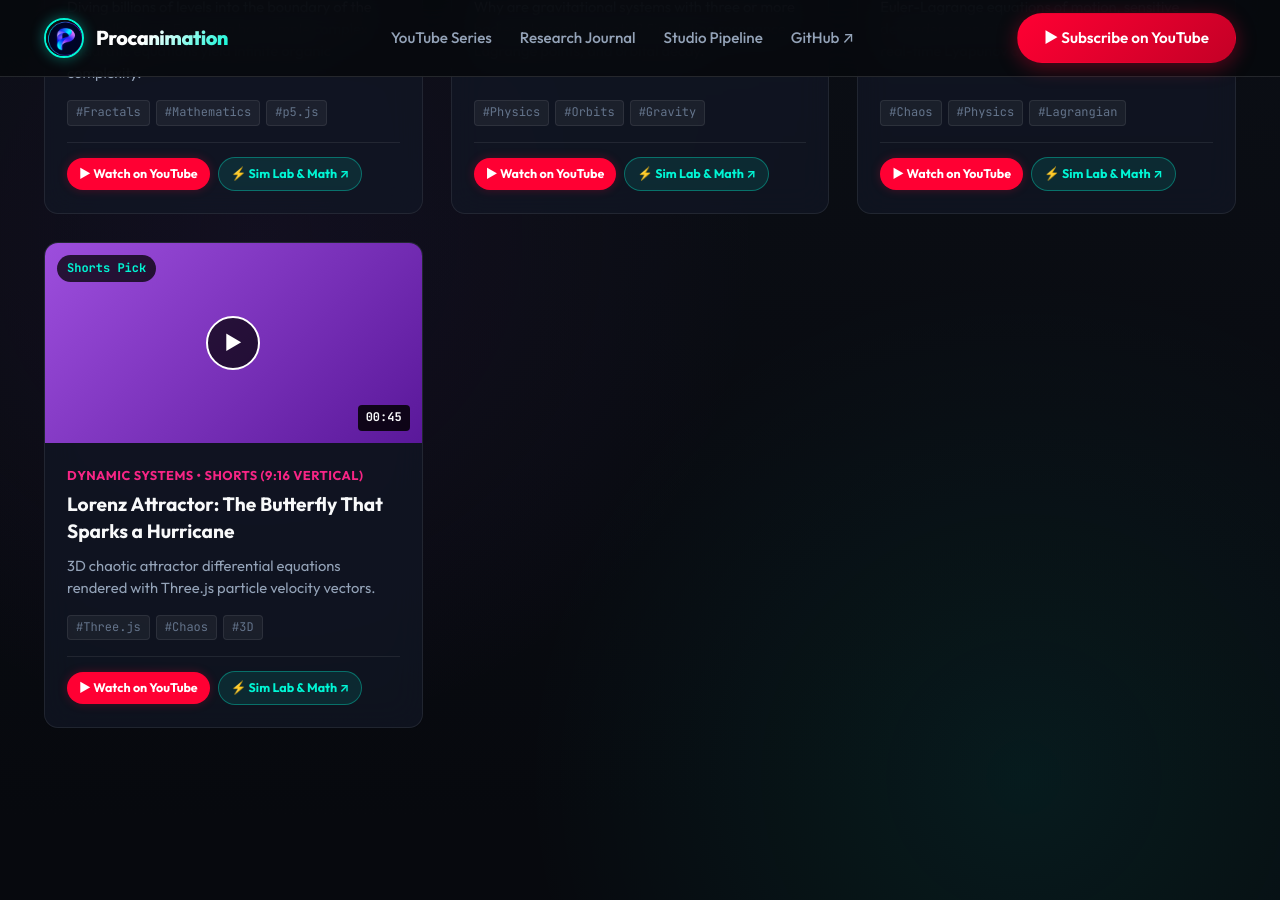
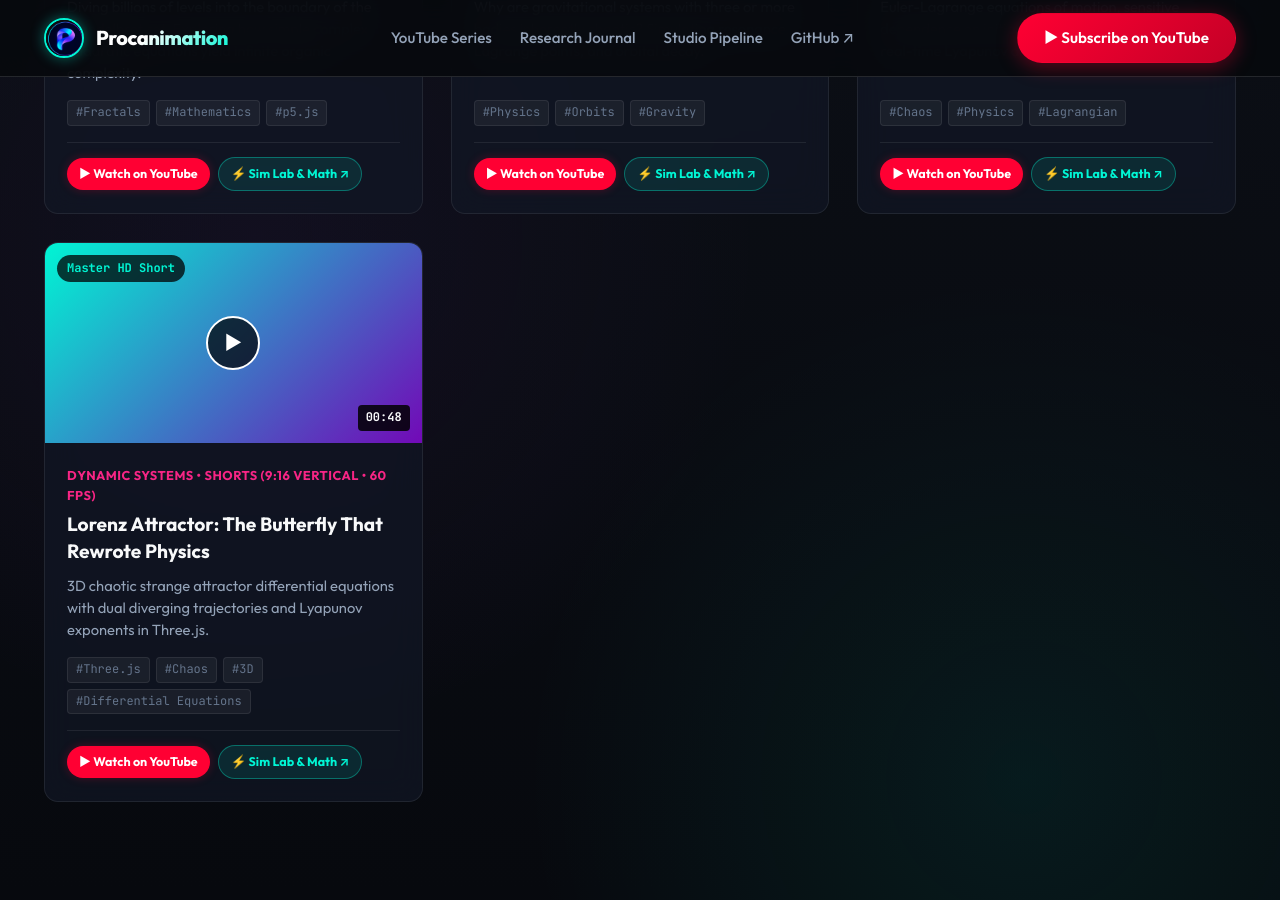
Before and after one commit to procanimation/procanimation.github.io, a Jekyll site: the page built from index.html, in a window 1280 px wide and 900 px high, scrolled down 1743 px. Built offline with Jekyll 4.4.1, drawn with Linux system fonts in a browser that asks for light colours; some of the changed text lies outside the part shown.

Commit message:
feat(lorenz): add 3D Lorenz attractor interactive lab and showcase card

```diff
--- a/_data/youtube.yml
+++ b/_data/youtube.yml
@@ -32,13 +32,13 @@
   video_url: "https://youtube.com/@procanimation"
   article_url: "/2026/09/27/chaos-theory-double-pendulum.html"
 
-- title: "Lorenz Attractor: The Butterfly That Sparks a Hurricane"
+- title: "Lorenz Attractor: The Butterfly That Rewrote Physics"
   series: "Dynamic Systems"
-  format: "Shorts (9:16 Vertical)"
-  duration: "00:45"
-  description: "3D chaotic attractor differential equations rendered with Three.js particle velocity vectors."
-  tags: ["Three.js", "Chaos", "3D"]
-  badge: "Shorts Pick"
-  gradient: "linear-gradient(135deg, #9d4edd, #5a189a)"
+  format: "Shorts (9:16 Vertical • 60 FPS)"
+  duration: "00:48"
+  description: "3D chaotic strange attractor differential equations with dual diverging trajectories and Lyapunov exponents in Three.js."
+  tags: ["Three.js", "Chaos", "3D", "Differential Equations"]
+  badge: "Master HD Short"
+  gradient: "linear-gradient(135deg, #00f5d4, #7209b7)"
   video_url: "https://youtube.com/@procanimation"
-  article_url: "/2026/09/27/chaos-theory-double-pendulum.html"
+  article_url: "/experiments/lorenz-attractor.html"
--- /dev/null
+++ b/experiments/lorenz-attractor.html
@@ -0,0 +1,341 @@
+---
+layout: article
+title: "The Lorenz Attractor: The Butterfly That Rewrote Physics"
+tagline: "Deterministic Chaos, Strange Attractors & The Butterfly Effect"
+description: "How a tiny roundoff error in Edward Lorenz's 1963 atmospheric convection model destroyed Laplacian determinism and founded modern chaos theory."
+category: "Chaos Theory & Dynamic Systems"
+permalink: /experiments/lorenz-attractor.html
+---
+
+<p class="article-lead">
+  In the winter of 1961, meteorologist and mathematician <strong>Edward Lorenz</strong> entered a set of numbers into a Royal McBee LGP-30 computer simulating atmospheric convection. Trying to save time, he started the simulation halfway through, typing <code>0.506</code> instead of the full precision <code>0.506127</code>. When he returned, the new simulation did not match the original—it had diverged into an entirely different weather system.
+</p>
+
+<!-- SPATIAL GLASSMORPHIC SIMULATION LAB (3D LORENZ ATTRACTOR) -->
+<div class="interactive-simulation-box" id="lorenzLab">
+  <div class="simulation-header">
+    <div class="sim-title">
+      <span class="sim-status-dot"></span>
+      <span>3D CHAOTIC STRANGE ATTRACTOR OBSERVATORY</span>
+      <span class="sim-tag">Three.js WebGL Engine</span>
+    </div>
+    <div class="sim-legend">
+      <span class="legend-a">Trajectory A (x₀ = 0.1000)</span>
+      <span class="legend-b">Trajectory B (x₀ = 0.1001)</span>
+    </div>
+  </div>
+
+  <div class="canvas-stage" style="height: 540px; position: relative;">
+    <div id="lorenzCanvasContainer" style="width: 100%; height: 100%;"></div>
+
+    <!-- Floating Telemetry HUD -->
+    <div class="canvas-hud">
+      <div class="hud-row">
+        <span class="hud-label">PARAMETERS:</span>
+        <span class="hud-val">σ=10.0, ρ=28.0, β=2.67</span>
+      </div>
+      <div class="hud-row">
+        <span class="hud-label">DIVERGENCE:</span>
+        <span id="hudDelta" class="hud-val">|Δx| = 0.000100</span>
+      </div>
+      <div class="hud-row">
+        <span class="hud-label">LYAPUNOV EXP:</span>
+        <span class="hud-val">λ ≈ +0.9056</span>
+      </div>
+      <div class="hud-row">
+        <span class="hud-label">FRACTAL DIM:</span>
+        <span class="hud-val">D ≈ 2.06</span>
+      </div>
+      <div class="hud-hint">Click & Drag to Rotate 3D Camera • Wheel to Zoom</div>
+    </div>
+  </div>
+
+  <!-- Interactive Control Toolbar -->
+  <div class="simulation-toolbar">
+    <div class="toolbar-section">
+      <span class="toolbar-label">Attractor Presets:</span>
+      <div class="sim-btn-group">
+        <button class="sim-btn" onclick="window.setLorenzPreset('standard')">Standard Butterfly (ρ=28)</button>
+        <button class="sim-btn" onclick="window.setLorenzPreset('turbulent')">High Turbulence (ρ=99)</button>
+        <button class="sim-btn" onclick="window.setLorenzPreset('periodic')">Limit Cycle (ρ=14)</button>
+        <button class="sim-btn" onclick="window.resetLorenzSim()">↺ Reset</button>
+      </div>
+    </div>
+
+    <div class="toolbar-section">
+      <button class="sim-btn primary-glow" onclick="window.toggleLorenzPerturbation()">
+        <span>⚡ Perturb +0.0001</span>
+      </button>
+    </div>
+  </div>
+</div>
+
+<!-- Three.js CDN and Interactive Script -->
+<script src="https://cdnjs.cloudflare.com/ajax/libs/three.js/r128/three.min.js"></script>
+<script>
+(function() {
+  const container = document.getElementById('lorenzCanvasContainer');
+  if (!container) return;
+
+  let width = container.clientWidth || 800;
+  let height = container.clientHeight || 540;
+
+  const scene = new THREE.Scene();
+  scene.fog = new THREE.FogExp2(0x04060c, 0.002);
+
+  const camera = new THREE.PerspectiveCamera(50, width / height, 0.1, 1000);
+  camera.position.set(0, 8, 80);
+
+  const renderer = new THREE.WebGLRenderer({ antialias: true, alpha: false });
+  renderer.setSize(width, height);
+  renderer.setPixelRatio(Math.min(window.devicePixelRatio || 1, 2));
+  renderer.setClearColor(0x04060c, 1.0);
+  container.appendChild(renderer.domElement);
+
+  let sigma = 10.0, rho = 28.0, beta = 8.0 / 3.0;
+  const MAX_POINTS = 2600;
+
+  function makeTraj(xInit, colorHex) {
+    const geo = new THREE.BufferGeometry();
+    const pos = new Float32Array(MAX_POINTS * 3);
+    const cols = new Float32Array(MAX_POINTS * 3);
+    geo.setAttribute('position', new THREE.BufferAttribute(pos, 3));
+    geo.setAttribute('color', new THREE.BufferAttribute(cols, 3));
+
+    const mat = new THREE.LineBasicMaterial({
+      vertexColors: true,
+      transparent: true,
+      opacity: 0.9,
+      blending: THREE.AdditiveBlending
+    });
+
+    const line = new THREE.Line(geo, mat);
+    scene.add(line);
+
+    const head = new THREE.Mesh(
+      new THREE.SphereGeometry(1.2, 16, 16),
+      new THREE.MeshBasicMaterial({ color: colorHex })
+    );
+    scene.add(head);
+
+    return { x: xInit, y: 0.0, z: 0.0, pts: [], line, head, col: new THREE.Color(colorHex) };
+  }
+
+  let tA = makeTraj(0.1000, 0x00f5d4);
+  let tB = makeTraj(0.1001, 0xf72585);
+
+  function step(t, dt) {
+    const dx = sigma * (t.y - t.x) * dt;
+    const dy = (t.x * (rho - t.z) - t.y) * dt;
+    const dz = (t.x * t.y - beta * t.z) * dt;
+    t.x += dx; t.y += dy; t.z += dz;
+
+    t.pts.push(new THREE.Vector3(t.x * 1.4, t.y * 1.4, (t.z - 25) * 1.4));
+    if (t.pts.length > MAX_POINTS) t.pts.shift();
+
+    const pArray = t.line.geometry.attributes.position.array;
+    const cArray = t.line.geometry.attributes.color.array;
+    const n = t.pts.length;
+
+    for (let i = 0; i < n; i++) {
+      const pt = t.pts[i];
+      pArray[i * 3] = pt.x; pArray[i * 3 + 1] = pt.y; pArray[i * 3 + 2] = pt.z;
+      const alpha = (i / n);
+      cArray[i * 3] = t.col.r * alpha;
+      cArray[i * 3 + 1] = t.col.g * alpha;
+      cArray[i * 3 + 2] = t.col.b * alpha;
+    }
+    t.line.geometry.setDrawRange(0, n);
+    t.line.geometry.attributes.position.needsUpdate = true;
+    t.line.geometry.attributes.color.needsUpdate = true;
+    t.head.position.set(t.x * 1.4, t.y * 1.4, (t.z - 25) * 1.4);
+  }
+
+  // Prepopulate
+  for (let k = 0; k < 120; k++) { step(tA, 0.008); step(tB, 0.008); }
+
+  let isUserInteracting = false;
+  let prevMouseX = 0, prevMouseY = 0;
+  let rotX = 0.1, rotY = 0.0;
+
+  renderer.domElement.addEventListener('mousedown', (e) => {
+    isUserInteracting = true;
+    prevMouseX = e.clientX;
+    prevMouseY = e.clientY;
+  });
+  window.addEventListener('mouseup', () => isUserInteracting = false);
+  renderer.domElement.addEventListener('mousemove', (e) => {
+    if (!isUserInteracting) return;
+    const dx = e.clientX - prevMouseX;
+    const dy = e.clientY - prevMouseY;
+    prevMouseX = e.clientX;
+    prevMouseY = e.clientY;
+    rotY += dx * 0.008;
+    rotX += dy * 0.008;
+  });
+
+  let timeClock = 0;
+  function animate() {
+    requestAnimationFrame(animate);
+    for (let s = 0; s < 5; s++) { step(tA, 0.009); step(tB, 0.009); }
+
+    timeClock += 0.01;
+    if (!isUserInteracting) {
+      rotY = timeClock * 0.3;
+    }
+
+    const dist = 75;
+    camera.position.x = Math.sin(rotY) * Math.cos(rotX) * dist;
+    camera.position.z = Math.cos(rotY) * Math.cos(rotX) * dist;
+    camera.position.y = Math.sin(rotX) * dist + 10;
+    camera.lookAt(0, 0, 0);
+
+    const delta = Math.hypot(tA.x - tB.x, tA.y - tB.y, tA.z - tB.z);
+    const hudDelta = document.getElementById('hudDelta');
+    if (hudDelta) hudDelta.textContent = `|Δ| = ${delta.toFixed(4)}`;
+
+    renderer.render(scene, camera);
+  }
+  animate();
+
+  window.addEventListener('resize', () => {
+    width = container.clientWidth;
+    height = container.clientHeight;
+    camera.aspect = width / height;
+    camera.updateProjectionMatrix();
+    renderer.setSize(width, height);
+  });
+
+  window.setLorenzPreset = function(preset) {
+    if (preset === 'standard') { rho = 28.0; }
+    else if (preset === 'turbulent') { rho = 99.0; }
+    else if (preset === 'periodic') { rho = 14.0; }
+    window.resetLorenzSim();
+  };
+
+  window.resetLorenzSim = function() {
+    tA.pts = []; tB.pts = [];
+    tA.x = 0.1000; tA.y = 0.0; tA.z = 0.0;
+    tB.x = 0.1001; tB.y = 0.0; tB.z = 0.0;
+  };
+
+  window.toggleLorenzPerturbation = function() {
+    tB.x += 0.001;
+  };
+})();
+</script>
+
+<!-- THE FRACTAL & CHAOS LEXICON -->
+<h3>The Dynamic Systems Lexicon</h3>
+<div class="chaos-lexicon-grid">
+  <div class="lexicon-card">
+    <h4>Strange Attractor</h4>
+    <p>A bounded set in phase space to which trajectories converge, yet within which motion is completely non-periodic and chaotic.</p>
+  </div>
+  <div class="lexicon-card">
+    <h4>Lyapunov Exponent ($\lambda > 0$)</h4>
+    <p>The rate at which infinitesimally close trajectories separate exponentially over time: $|\Delta \mathbf{x}(t)| \approx |\Delta \mathbf{x}(0)| e^{\lambda t}$.</p>
+  </div>
+  <div class="lexicon-card">
+    <h4>Phase Space Dimensionality</h4>
+    <p>A 3D continuum $(x, y, z)$ describing temperature, convective velocity, and thermal gradient simultaneously.</p>
+  </div>
+  <div class="lexicon-card">
+    <h4>Hausdorff Dimension ($D \approx 2.06$)</h4>
+    <p>The butterfly attractor is not a 2D surface nor a 3D volume, but an infinitely folded fractal sheet of dimension ~2.06.</p>
+  </div>
+</div>
+
+<!-- MATHEMATICAL DERIVATIONS -->
+<h2>1. The Non-Linear Differential Equations</h2>
+<p>
+  Edward Lorenz derived these equations by performing a 3-mode Galerkin truncation of the Navier-Stokes and heat transfer equations for a 2D fluid layer heated from below (Rayleigh-Bénard convection):
+</p>
+
+<div class="math-derivation-box">
+  <div class="math-title">The Lorenz System (1963)</div>
+  $$\frac{dx}{dt} = \sigma (y - x)$$
+  $$\frac{dy}{dt} = x (\rho - z) - y$$
+  $$\frac{dz}{dt} = x y - \beta z$$
+</div>
+
+<p>
+  The variables represent physical atmospheric state parameters:
+</p>
+<ul>
+  <li><strong>$x$ (Convective Intensity):</strong> Proportional to the circulating velocity of fluid flow.</li>
+  <li><strong>$y$ (Temperature Difference):</strong> Proportional to the horizontal temperature gradient between ascending and descending fluid currents.</li>
+  <li><strong>$z$ (Thermal Inversion):</strong> Distortion of the vertical temperature profile from pure linearity.</li>
+</ul>
+
+<h2>2. Volume Contraction & Dissipation</h2>
+<p>
+  The Lorenz system is strictly <strong>dissipative</strong>, meaning phase space volumes shrink exponentially to zero. We can compute the divergence of the vector field:
+</p>
+<div class="math-derivation-box">
+  <div class="math-title">Phase Space Volume Contraction Proof</div>
+  $$\nabla \cdot \mathbf{F} = \frac{\partial \dot{x}}{\partial x} + \frac{\partial \dot{y}}{\partial y} + \frac{\partial \dot{z}}{\partial z} = -\sigma - 1 - \beta$$
+  $$\text{For canonical parameters } \sigma=10, \beta=8/3: \quad \nabla \cdot \mathbf{F} = -10 - 1 - 2.667 = -13.667 < 0$$
+  $$V(t) = V(0) e^{-(\sigma + 1 + \beta) t} \to 0 \quad \text{as } t \to \infty$$
+</div>
+<p>
+  Because volume contracts to zero while trajectories remain perpetually bounded in a finite region, all long-term states are compressed onto an object of zero 3D volume: the <strong>Strange Attractor</strong>.
+</p>
+
+<h2>3. Sensitive Dependence on Initial Conditions (The Butterfly Effect)</h2>
+<p>
+  Because trajectories continually stretch along the unstable manifold and fold back due to dissipative contraction, any two initial conditions separated by distance $\delta_0 = 10^{-4}$ separate at an average rate governed by the maximal Lyapunov exponent:
+</p>
+$$\delta(t) \sim \delta_0 e^{\lambda_{\max} t}, \quad \lambda_{\max} \approx 0.9056$$
+<p>
+  This exponential separation means that after a finite prediction horizon $t_{\text{horizon}} \sim \frac{1}{\lambda} \ln(1 / \delta_0)$, microscopic quantum or thermal fluctuations render deterministic long-term weather forecasting mathematically impossible.
+</p>
+
+<!-- PRODUCTION VIDEO EMBED & SHOWCASE -->
+<h2>4. 4K Ultra HD Procedural Video Showcase</h2>
+<p>
+  This simulation was engineered, rendered, and automated via the <strong>Procanimation World Studio Pipeline</strong>. Watch the full animated sequence demonstrating the 3D butterfly divergence:
+</p>
+
+<div class="video-showcase-card">
+  <div class="video-badge">
+    <span>▶ 4K ULTRA HD • 60 FPS • PROCEDURAL RENDER</span>
+  </div>
+  <div class="video-info">
+    <h3>The Lorenz Attractor: The Butterfly That Rewrote Physics (YouTube Shorts)</h3>
+    <p>Journeying around the dual wings of the strange attractor with dual diverging trajectories and 3D camera orbits.</p>
+    <div class="video-meta-tags">
+      <span class="meta-tag">Engine: Three.js / WebGL</span>
+      <span class="meta-tag">Audio: Multilingual Neural Voice + Ambient Drone</span>
+      <span class="meta-tag">Format: Vertical 9:16 Shorts</span>
+    </div>
+    <a href="https://youtube.com/@procanimation" target="_blank" class="btn btn-youtube" style="display:inline-flex; align-items:center; gap:8px; margin-top:16px;">
+      ▶ Watch on YouTube Shorts ↗
+    </a>
+  </div>
+</div>
+
+<!-- SOURCE CODE -->
+<h2>5. Open Source Three.js Implementation</h2>
+<p>
+  Full source code and 3D WebGL procedural shaders:
+  <a href="https://github.com/procanimation/science-stuff/tree/main/lorenz_attractor" target="_blank" style="color:#00f5d4; font-weight:700; margin-left:6px;">
+    View on GitHub (science-stuff/lorenz_attractor) ↗
+  </a>
+</p>
+<div class="code-window">
+  <div class="code-window-header">
+    <div class="traffic-lights">
+      <span></span><span></span><span></span>
+    </div>
+    <span class="code-filename">lorenz_attractor_3d.js</span>
+    <button class="copy-btn" onclick="navigator.clipboard.writeText(document.getElementById('lorenzCode').innerText); alert('Code copied to clipboard!');">Copy Code</button>
+  </div>
+  <pre><code id="lorenzCode">// Procanimation World — 3D Lorenz Attractor Numerical Integrator
+function stepLorenz(x, y, z, sigma, rho, beta, dt) {
+  const dx = sigma * (y - x) * dt;
+  const dy = (x * (rho - z) - y) * dt;
+  const dz = (x * y - beta * z) * dt;
+  return { x: x + dx, y: y + dy, z: z + dz };
+}</code></pre>
+</div>
```
Also changed, not shown: _data/projects.yml (+11 -0 lines).
